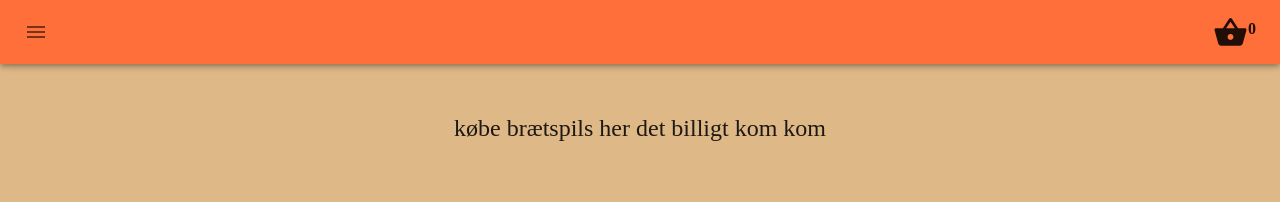
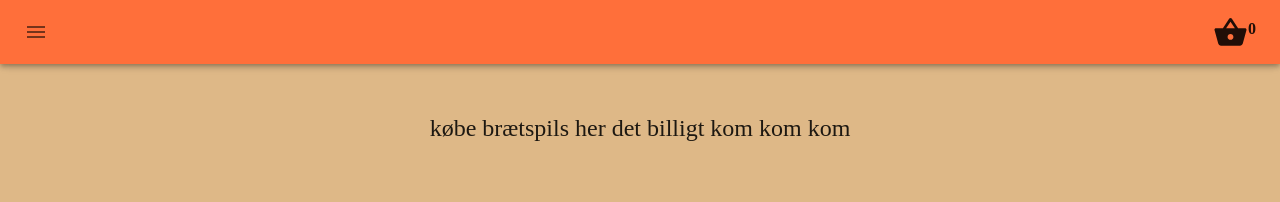
Before and after one commit to mehrannab/braetspilsdruk, a Next.js app: page /premade in a window 1280 px wide. Shown: the top 202 px of the page. Built offline with nearby package versions, Linux system fonts and the light colour scheme.

Commit message:
changed text

```diff
--- a/src/modules/premade/components/PremadeCard/PremadeCard.tsx
+++ b/src/modules/premade/components/PremadeCard/PremadeCard.tsx
@@ -47,7 +47,7 @@
         sx={{ marginTop: 2 }}>
         <Grid item xs={12} textAlign={"center"}>
           <Typography variant="h5">
-            købe brætspils her det billigt kom kom
+            købe brætspils her det billigt kom kom kom
           </Typography>
         </Grid>
         {faerdigeBraetspil.map((item: Item) => (
```
